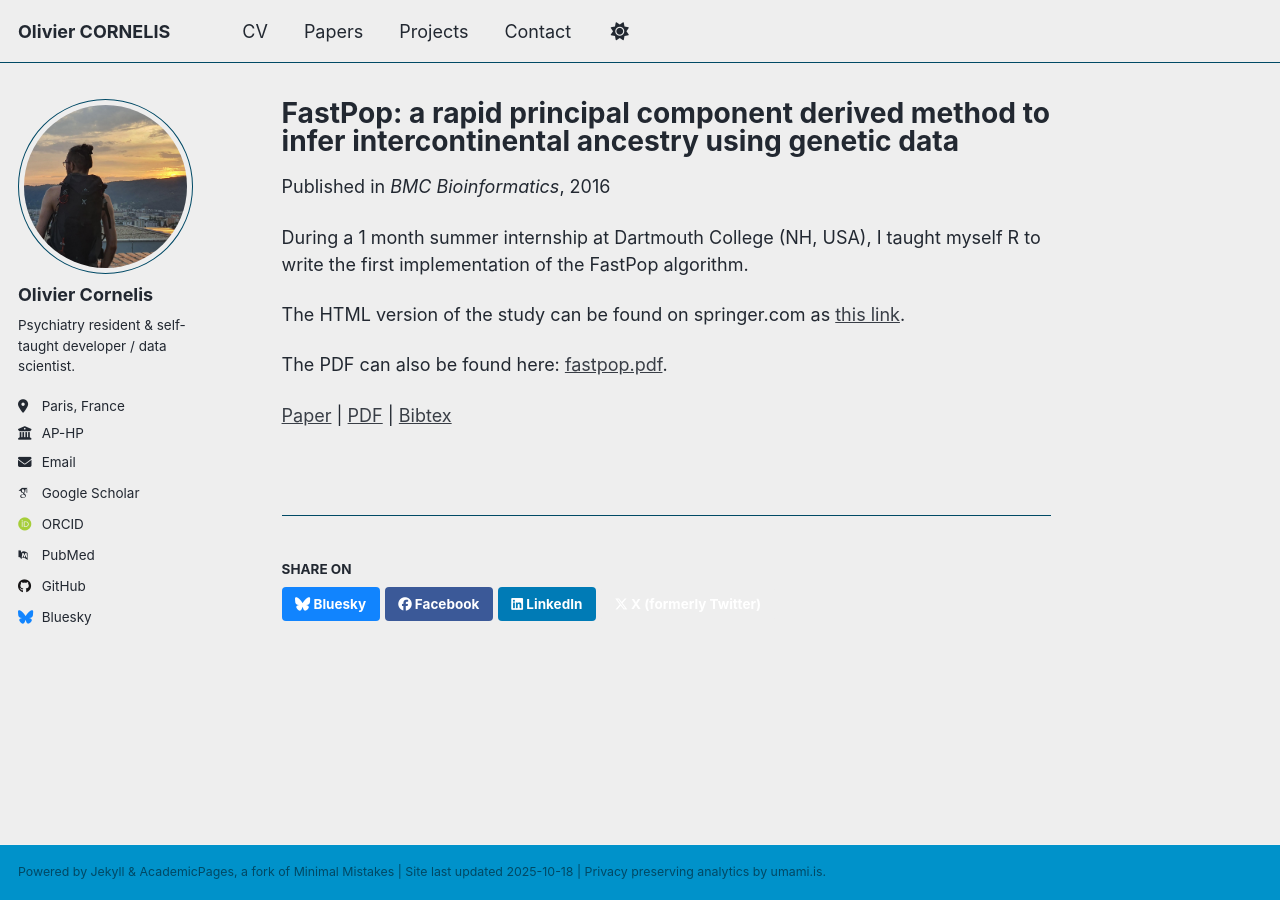
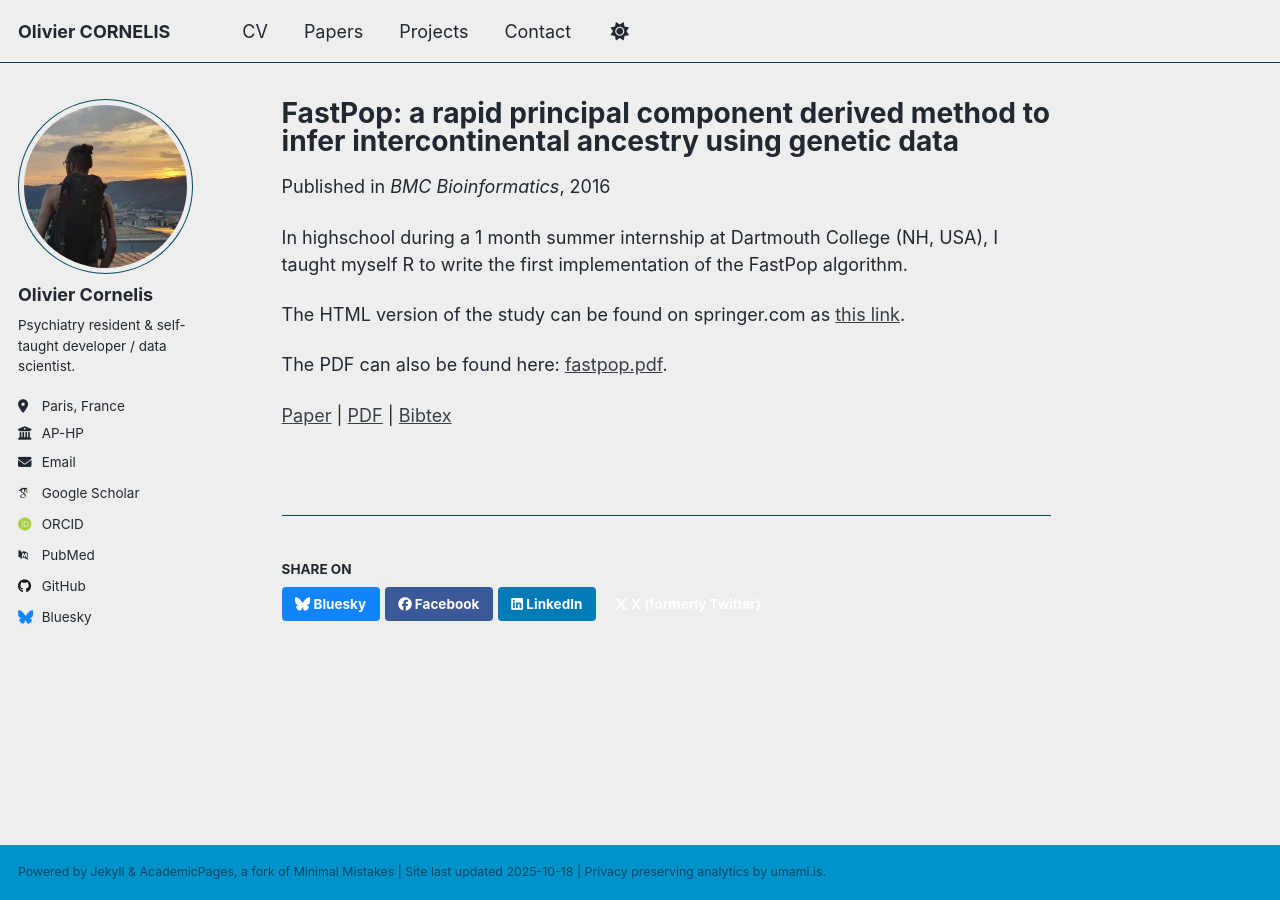
Before and after one commit to thiswillbeyourgithub/website, a Jekyll site: the page built from _publications/2016-03-09-fastpop.md, in a window 1280 px wide. Built offline with Jekyll 4.4.1, drawn with Linux system fonts in a browser that asks for light colours; some web fonts are replaced; a script that is not in the unit is left out.

Commit message:
mention high school
Signed-off-by: thiswillbeyourgithub <26625900+thiswillbeyourgithub@users.noreply.github.com>

```diff
--- a/_publications/2016-03-09-fastpop.md
+++ b/_publications/2016-03-09-fastpop.md
@@ -3,7 +3,7 @@
 collection: publications
 category: manuscripts
 permalink: /publication/2016-03-09-fastpop
-excerpt: 'During a 1 month summer internship at Dartmouth College (NH, USA), I taught myself R to write the first implementation of the FastPop algorithm. Click on the title for more info.'
+excerpt: 'In highschool during a 1 month summer internship at Dartmouth College (NH, USA), I taught myself R to write the first implementation of the FastPop algorithm. Click on the title for more info.'
 date: 2016-03-09
 venue: 'BMC Bioinformatics'
 # slidesurl: 'http://academicpages.github.io/files/slides1.pdf'
@@ -12,7 +12,7 @@
 bibtexurl: '../files/fastpop.bib'
 citation: 'Li, Y., Byun, J., Cai, G. et al. FastPop: a rapid principal component derived method to infer intercontinental ancestry using genetic data. BMC Bioinformatics 17, 122 (2016). https://doi.org/10.1186/s12859-016-0965-1'
 ---
-During a 1 month summer internship at Dartmouth College (NH, USA), I taught myself R to write the first implementation of the FastPop algorithm.
+In highschool during a 1 month summer internship at Dartmouth College (NH, USA), I taught myself R to write the first implementation of the FastPop algorithm.
 
 The HTML version of the study can be found on springer.com as [this link](https://link.springer.com/article/10.1186/s12859-016-0965-1).
 
```
